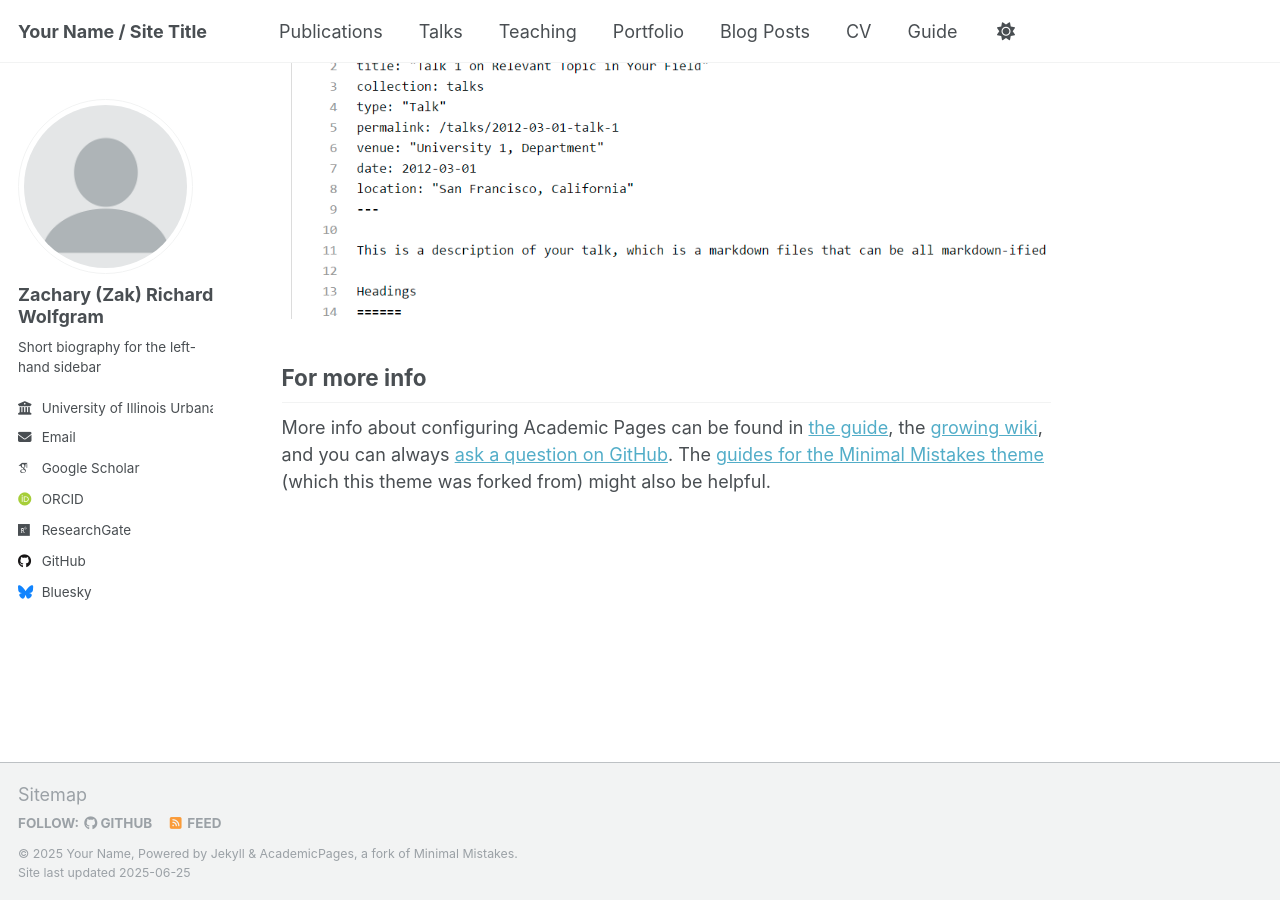
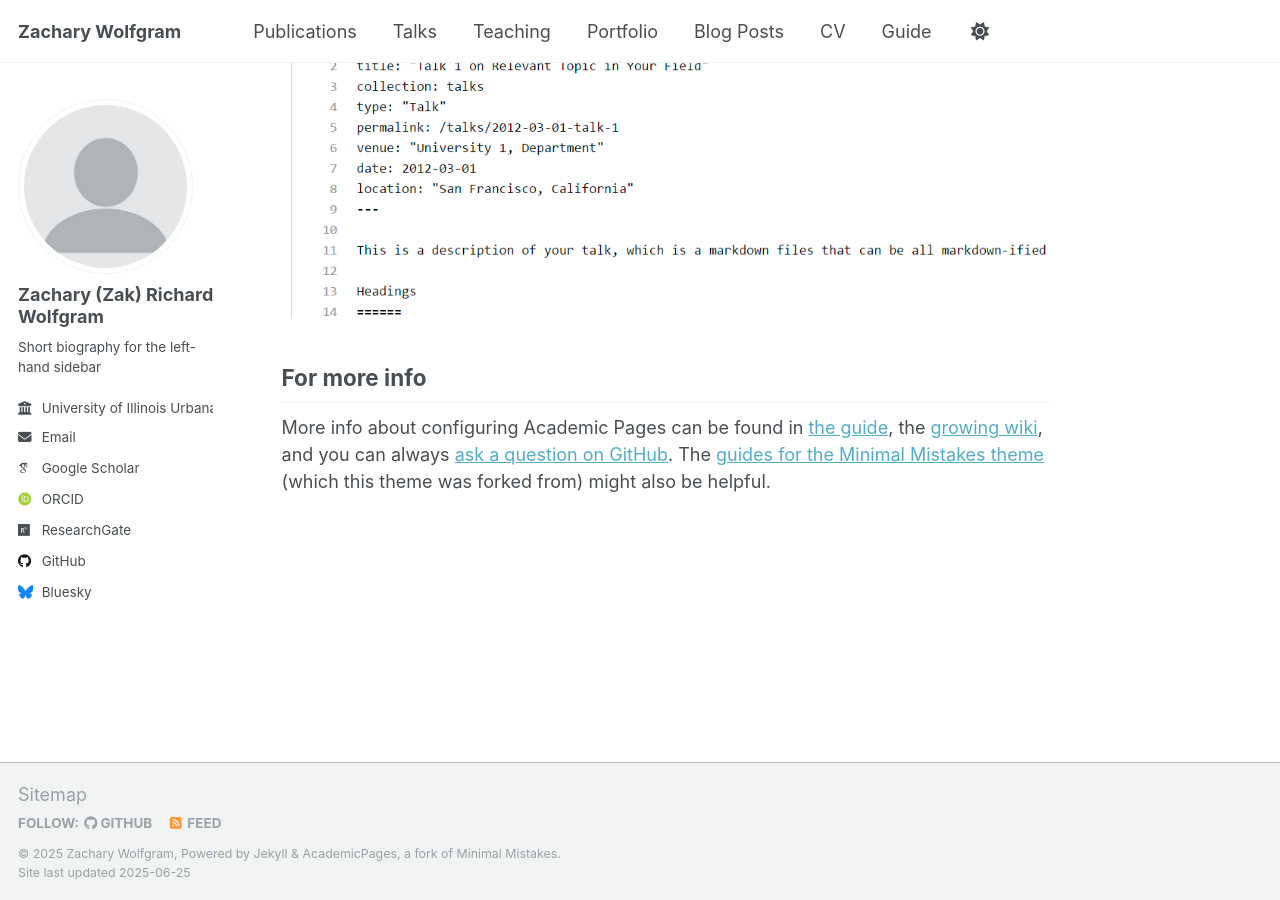
Before and after one commit to ZWolfgram/Zwolfgram.github.io, a Jekyll site: the page built from _pages/about.md, in a window 1280 px wide and 900 px high, scrolled down 2636 px. Built offline with Jekyll 4.4.1, drawn with Linux system fonts in a browser that asks for light colours; some web fonts are replaced.

Commit message:
Update _config.yml

```diff
--- a/_config.yml
+++ b/_config.yml
@@ -9,9 +9,9 @@
 # Basic Site Settings
 locale                   : "en-US"
 site_theme               : "default"
-title                    : "Your Name / Site Title"
+title                    : "Zachary Wolfgram"
 title_separator          : "-"
-name                     : &name "Your Name"
+name                     : &name "Zachary Wolfgram"
 description              : &description "personal description"
 url                      : https://academicpages.github.io # the base hostname & protocol for your site e.g. "https://[your GitHub username].github.io" or if you already have some other page hosted on Github then use "https://[your GitHub username].github.io/[Your Repo Name]"
 baseurl                  : "" # the subpath of your site, e.g. "/blog"
```
